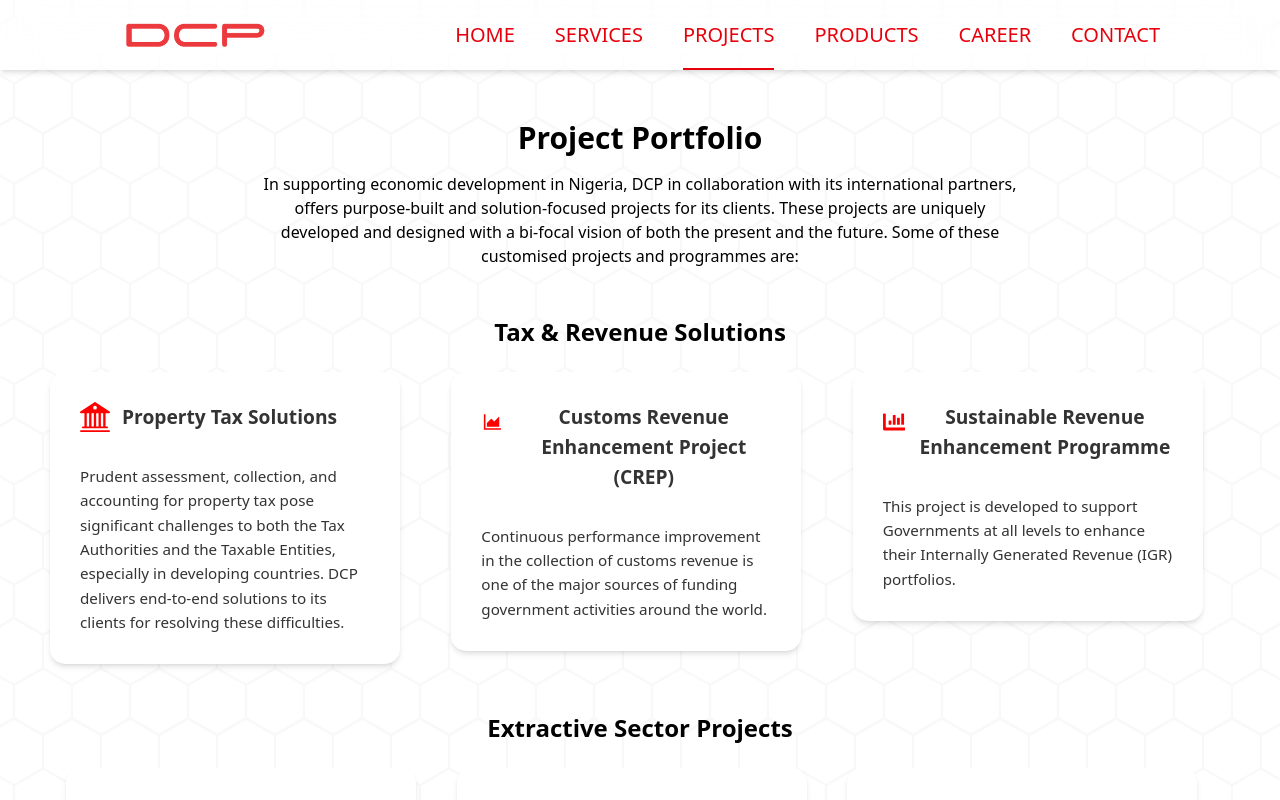
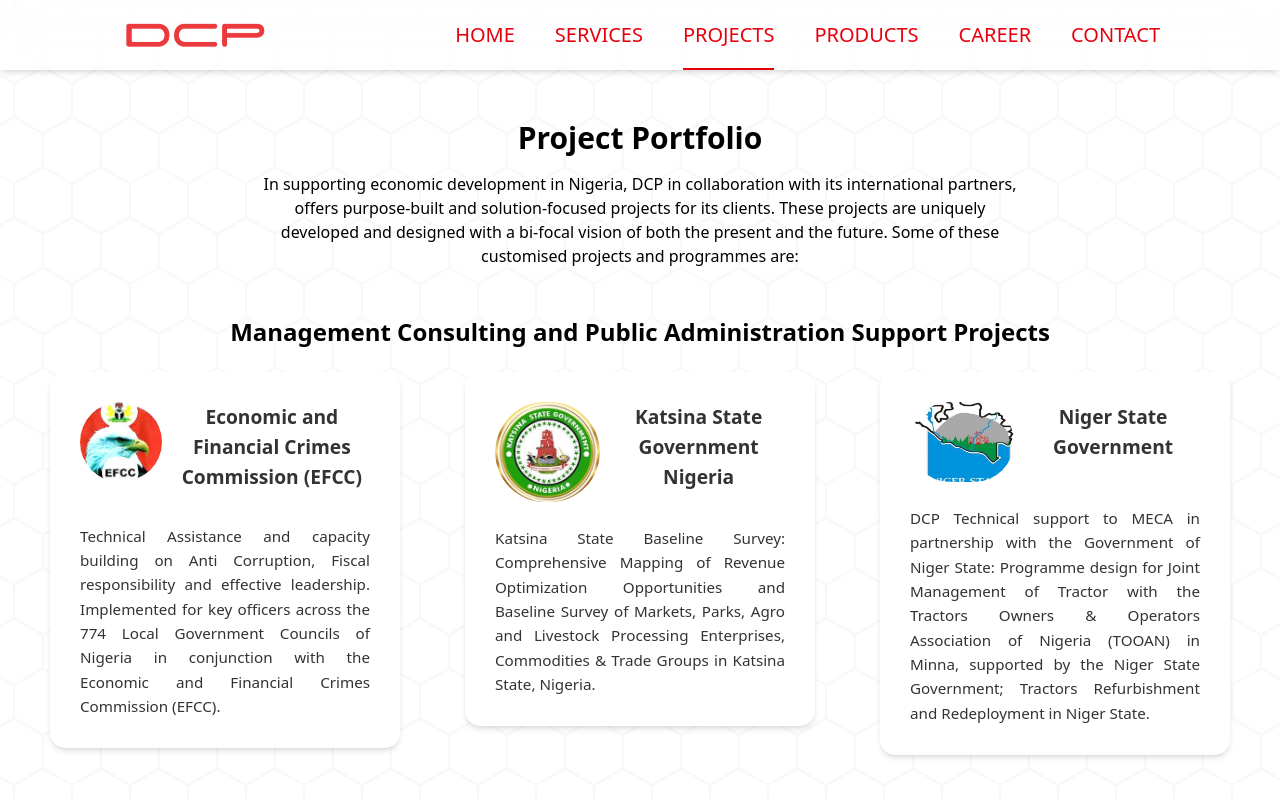
Before and after one commit to DCPHQ01/DCP, a React (Vite) app: page /project in a window 1280 px wide. Shown: the top 800 px of the page. Built offline with nearby package versions, Linux system fonts and the light colour scheme.

Commit message:
updates made on Project page

```diff
--- a/src/index.css
+++ b/src/index.css
@@ -50,7 +50,7 @@
 .feature-box p {
     font-size: 0.95rem;
     line-height: 1.6;
-    text-align:left;
+    /* text-align:left; */
     margin: 0 auto;
     max-width: 100%;
     color: #333;
--- a/src/pages/Project.jsx
+++ b/src/pages/Project.jsx
@@ -19,41 +19,44 @@ const Project = () => {
 
             {/* 🔹 Group 1 */}
             <div className="mb-12">
-                <h3 className="text-2xl font-semibold mb-6 text-center">Tax & Revenue Solutions</h3>
-                <div className="grid grid-cols-1 sm:grid-cols-2 md:grid-cols-3 gap-6">
+                <h3 className="text-2xl font-semibold mb-6 text-center">Management Consulting and Public Administration Support Projects</h3>
+                <div className="flex justify-between sm:flex-row flex-col gap-4">
                     {/* Card 1 */}
                     <div className="feature-box p-4 shadow-md hover:shadow-xl hover:bg-gray-100 transition-all">
                         <div className="flex items-start gap-3 mb-3">
-                            <BsBank2 size={30} color="red" />
-                            <h4 className="text-lg font-bold">Property Tax Solutions</h4>
+                            <div className="mb-3">
+                                <img src="../../images/marqueepics/efcc.jpg" alt="EFCC" className="w-50 h-20 object-cover rounded-full" />
+                            </div>
+                            <h4 className="text-lg font-bold flex items-start">Economic and Financial Crimes Commission (EFCC)</h4>
                         </div>
                         <p className="text-justify text-sm">
-                            Prudent assessment, collection, and accounting for property tax pose significant challenges to both
-                            the Tax Authorities and the Taxable Entities, especially in developing countries. DCP delivers
-                            end-to-end solutions to its clients for resolving these difficulties.
+                        Technical Assistance and capacity building on Anti Corruption, Fiscal responsibility and effective leadership. Implemented for key officers across the 774 Local Government Councils of Nigeria in conjunction with the Economic and Financial Crimes Commission (EFCC).
                         </p>
                     </div>
 
                     {/* Card 2 */}
                     <div className="feature-box p-4 shadow-md hover:shadow-xl hover:bg-gray-100 transition-all">
                         <div className="flex items-start gap-3 mb-3">
-                            <AiOutlineAreaChart size={40} color="red" />
-                            <h4 className="text-lg font-bold">Customs Revenue Enhancement Project (CREP)</h4>
+                            <div className="mb-3">
+                                <img src="../../images/marqueepics/ksgn.jpg" alt="KSGN" className="w-50 h-25 object-cover rounded-full" />
+                            </div>
+                            <h4 className="text-lg font-bold">Katsina State Government Nigeria</h4>
                         </div>
                         <p className="text-justify text-sm">
-                            Continuous performance improvement in the collection of customs revenue is one of the major
-                            sources of funding government activities around the world.
+                            Katsina State Baseline Survey: Comprehensive Mapping of Revenue Optimization Opportunities and Baseline Survey of Markets, Parks, Agro and Livestock Processing Enterprises, Commodities & Trade Groups in Katsina State, Nigeria.
                         </p>
                     </div>
 
                     {/* Card 3 */}
                     <div className="feature-box p-4 shadow-md hover:shadow-xl hover:bg-gray-100 transition-all">
                         <div className="flex items-start gap-3 mb-3">
-                            <FaChartBar size={40} color="red" />
-                            <h4 className="text-lg font-bold">Sustainable Revenue Enhancement Programme</h4>
+                            <div className="mb-3">
+                                <img src="../../images/marqueepics/ns.jpg" alt="Niger State" className="w-35 h-20 object-cover rounded-full" />
+                            </div>
+                            <h4 className="text-lg font-bold">Niger State Government</h4>
                         </div>
                         <p className="text-justify text-sm">
-                            This project is developed to support Governments at all levels to enhance their Internally Generated Revenue (IGR) portfolios.
+                        DCP Technical support to MECA in partnership with the Government of Niger State: Programme design for Joint Management of Tractor with the Tractors Owners & Operators Association of Nigeria (TOOAN) in Minna, supported by the Niger State Government; Tractors Refurbishment and Redeployment in Niger State.
                         </p>
                     </div>
                 </div>
@@ -62,7 +65,7 @@ const Project = () => {
             {/* 🔹 Group 2 */}
             <div className="mb-12 px-4">
                 <h3 className="text-2xl font-semibold mb-6 text-center">Extractive Sector Projects</h3>
-                <div className="grid grid-cols-1 sm:grid-cols-2 md:grid-cols-3 gap-6">
+                <div className="flex justify-between sm:flex-row flex-col gap-4">
                     {/* Card 4 */}
                     <div className="feature-box p-4 shadow-md hover:shadow-xl hover:bg-gray-100 transition-all">
                         <div className="flex items-start gap-3 mb-3">
@@ -101,7 +104,7 @@ const Project = () => {
             {/* 🔹 Group 3 */}
             <div className="mb-12 px-4">
                 <h3 className="text-2xl font-semibold mb-6 text-center">Governance & Advisory Programmes</h3>
-                <div className="grid grid-cols-1 sm:grid-cols-2 md:grid-cols-3 gap-6">
+                <div className="flex justify-between sm:flex-row flex-col gap-4">
                     {/* Placeholder Card 7 */}
                     <div className="feature-box p-4 shadow-md hover:shadow-xl hover:bg-gray-100 transition-all">
                         <div className="flex items-start gap-3 mb-3">
```
